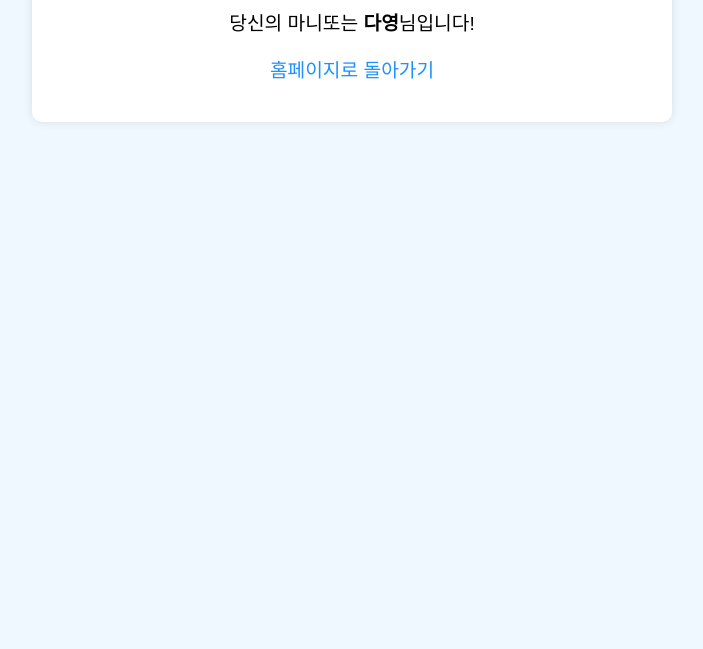
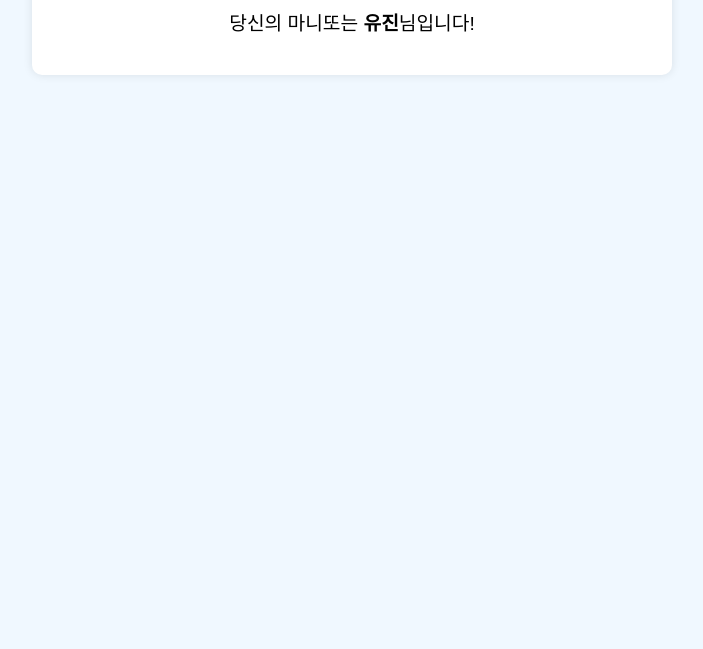
Before and after one commit to LastStar98/HI, a plain HTML site: page sw.html in a window 1280 px wide. Shown: the part 151-800 px from the top of the page, without its empty margins (288-991 px from the left). Drawn offline with Linux system fonts and the light colour scheme.

Commit message:
Update sw.html

```diff
--- a/sw.html
+++ b/sw.html
@@ -20,15 +20,12 @@
         }
         h1 { color: #333; }
         p { font-size: 1.2em; }
-        a { text-decoration: none; color: #1e90ff; }
-        a:hover { text-decoration: underline; }
     </style>
 </head>
 <body>
     <div class="container">
         <h1>성욱님의 마니또</h1>
-        <p>당신의 마니또는 <strong>다영</strong>님입니다!</p>
-        <p><a href="index.html">홈페이지로 돌아가기</a></p>
+        <p>당신의 마니또는 <strong>유진</strong>님입니다!</p>
     </div>
 </body>
 </html>
```
